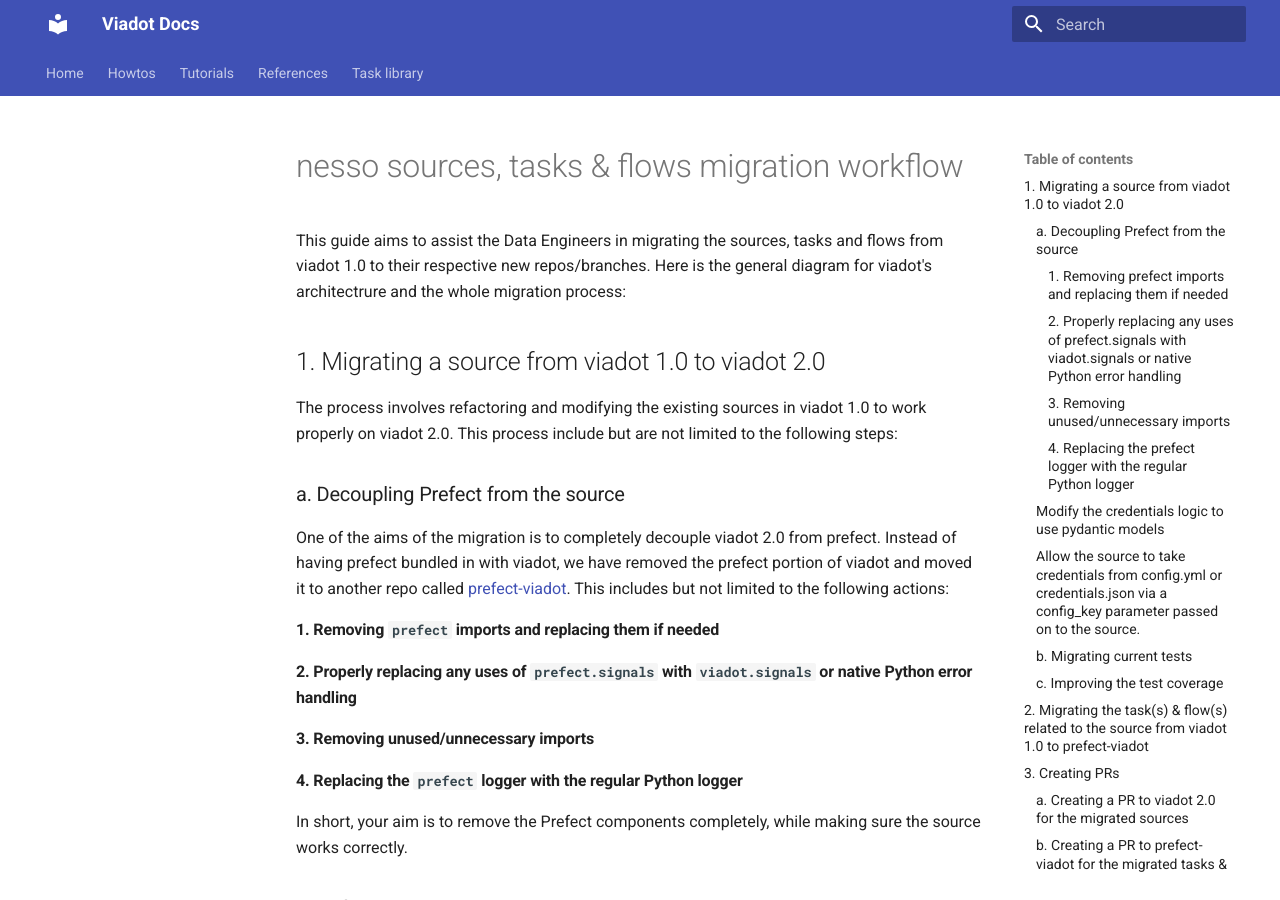
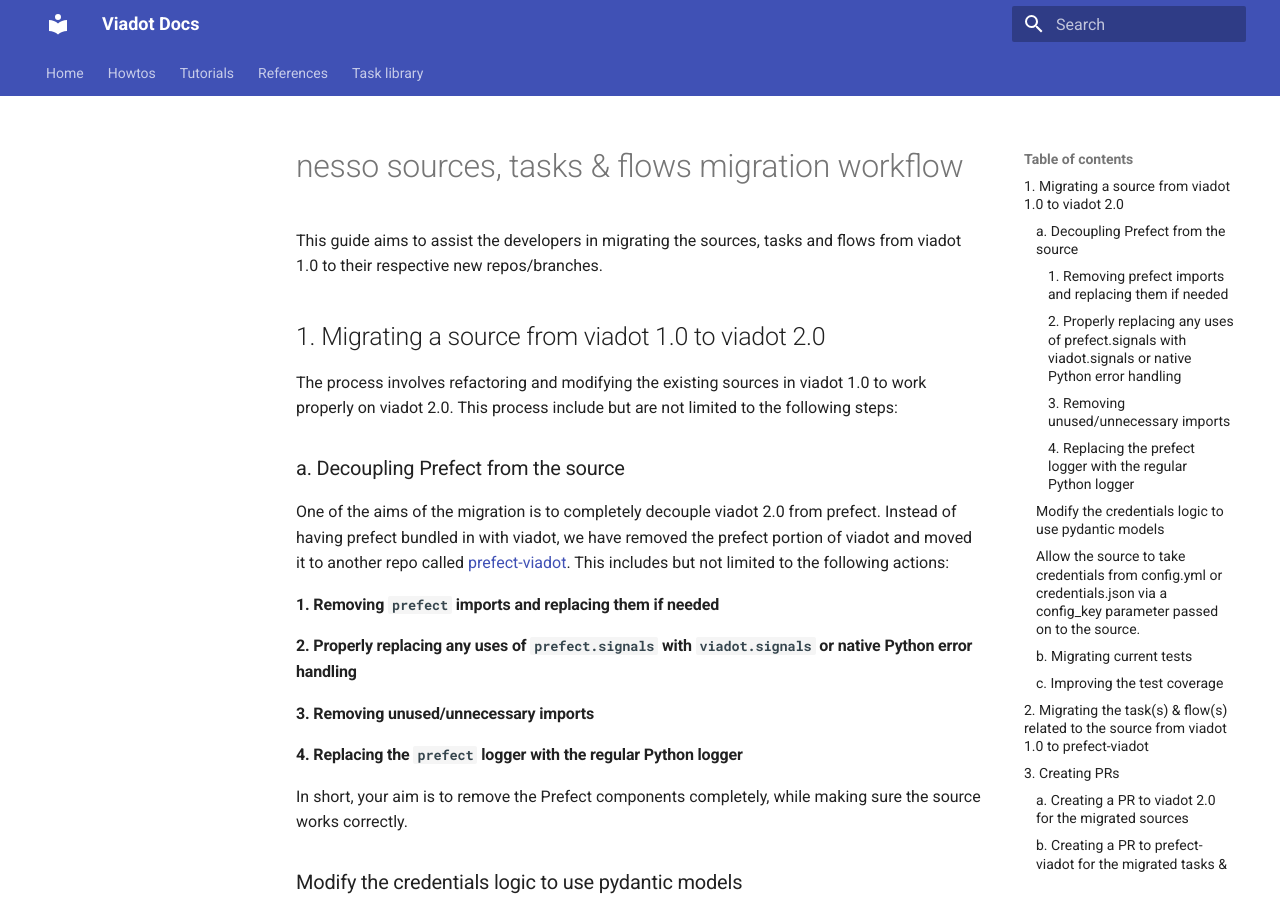
Before and after one commit to dyvenia/viadot, an MkDocs documentation site: the page built from docs/howtos/howto_migrate_sources_tasks_and_flows.md, in a window 1280 px wide and 900 px high. Built offline with MkDocs 1.6.1 and Material for MkDocs 9.7.7, drawn with Linux system fonts in a browser that asks for light colours.

Commit message:
📝 Generalized migration howto

```diff
--- a/docs/howtos/howto_migrate_sources_tasks_and_flows.md
+++ b/docs/howtos/howto_migrate_sources_tasks_and_flows.md
@@ -1,11 +1,6 @@
 # nesso sources, tasks & flows migration workflow
-This guide aims to assist the Data Engineers in migrating the sources, tasks and flows from viadot 1.0 to their respective new repos/branches. Here is the general diagram for viadot's architectrure and the whole migration process:
+This guide aims to assist the developers in migrating the sources, tasks and flows from viadot 1.0 to their respective new repos/branches.
 
-<!-- Migration process overview:
-![Migration overview](./viadot_source_migration.png)
-
-Step-by-step DE migration flowchart:
-![Step-by-step migration flowchart](./step_by_step_migration_flowchart)   -->
 ## 1. Migrating a source from viadot 1.0 to viadot 2.0
 The process involves refactoring and modifying the existing sources in viadot 1.0 to work properly on viadot 2.0. This process include but are not limited to the following steps:
 ### a. Decoupling Prefect from the source
```
